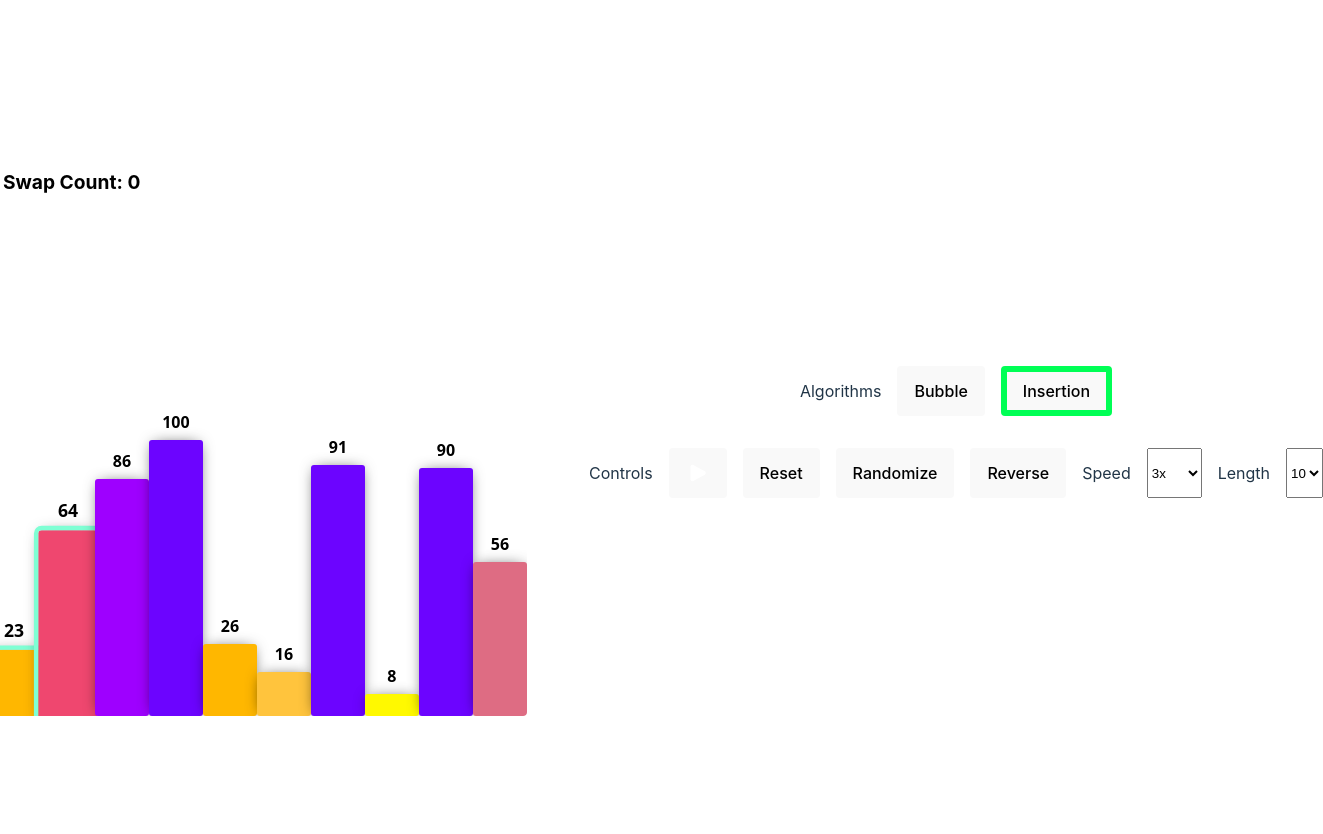
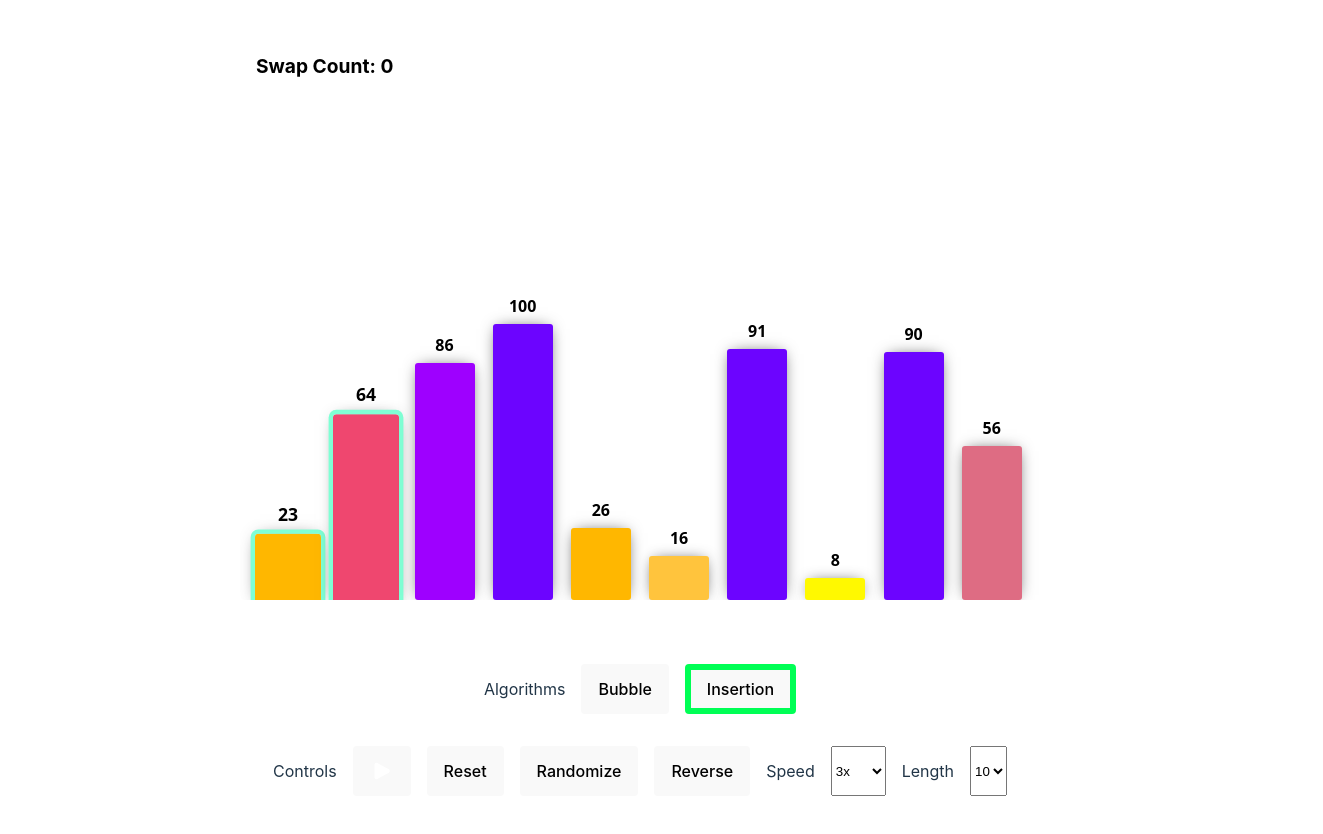
Before and after one commit to Tailsxz/sort-visualizer, a React (Vite) app: page / in a window 1280 px wide. Shown: the top 834 px of the page, 1323 px wide, since content can reach past the window. Built offline with nearby package versions, Linux system fonts and the light colour scheme.

Commit message:
add: styles for main container

```diff
--- a/src/App.css
+++ b/src/App.css
@@ -17,13 +17,12 @@ body {
 }
 
 .primaryContainer {
+  width: min(100% - 2rem, 1200px);
   display: flex;
+  flex-wrap: wrap;
   justify-content: center;
-  align-items: center;
+  align-items: flex-end;
   gap: 2rem;
-  width: min(100% - 2rem, 1200px);
-  min-height: 100vh;
-  min-height: 100dvh;
   margin-inline: auto;
 }
 
--- a/src/App.jsx
+++ b/src/App.jsx
@@ -8,6 +8,7 @@ import "./App.css";
 
 const RIGHT_KEYS = new Set(["ArrowRight", "d", "l"]);
 const LEFT_KEYS = new Set(["ArrowLeft", "a", "h"]);
+
 const currentNumsVariant = {
   outline: "4px solid aquamarine",
   scale: 1.1,
```
